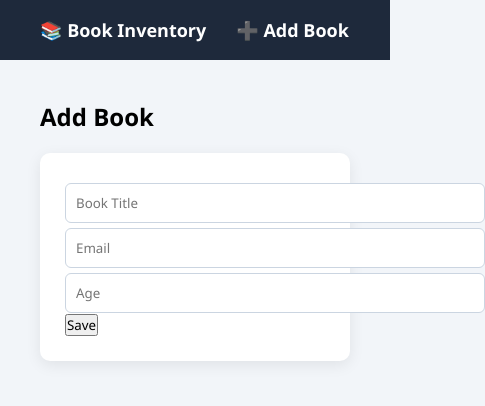
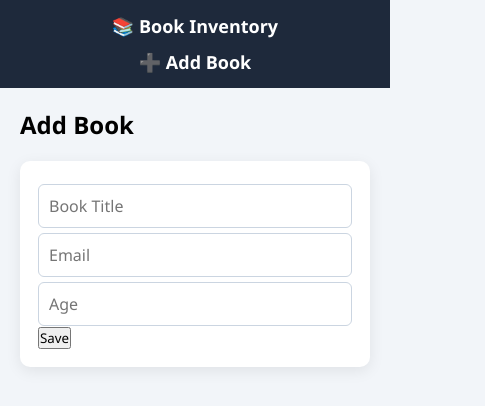
Before and after one commit to Vidyadalavi/Book_inventory_management_system, a React (Vite) app: page /add in a window 390 px wide. Shown: the top 406 px of the page, 485 px wide, since content can reach past the window. Built offline with nearby package versions, Linux system fonts and the light colour scheme; no server answers.

Commit message:
responsive css

```diff
--- a/src/main.css
+++ b/src/main.css
@@ -88,8 +88,10 @@ tr:hover {
 
 /* Form */
 form {
-  width: 420px;
+  width: 100%;
+  max-width: 420px;
 }
+
 
 input {
   width: 100%;
@@ -155,3 +157,50 @@ label {
   border-bottom: 2px solid #e2e8f0;
   padding-bottom: 6px;
 }
+
+
+/* ================= MOBILE RESPONSIVE ================= */
+
+@media (max-width: 768px) {
+
+  nav {
+    flex-direction: column;
+    gap: 12px;
+    padding: 14px 20px;
+    text-align: center;
+  }
+
+  .page {
+    padding: 20px;
+  }
+
+  input {
+    font-size: 16px;
+  }
+
+  table {
+    display: block;
+    overflow-x: auto;
+    white-space: nowrap;
+  }
+
+  .btn {
+    display: block;
+    width: 100%;
+    margin: 6px 0;
+  }
+
+  .card {
+    padding: 18px;
+  }
+
+  .book-layout {
+    grid-template-columns: 1fr;
+    gap: 20px;
+  }
+
+  .book-cover {
+    width: 100%;
+    height: auto;
+  }
+}
```
